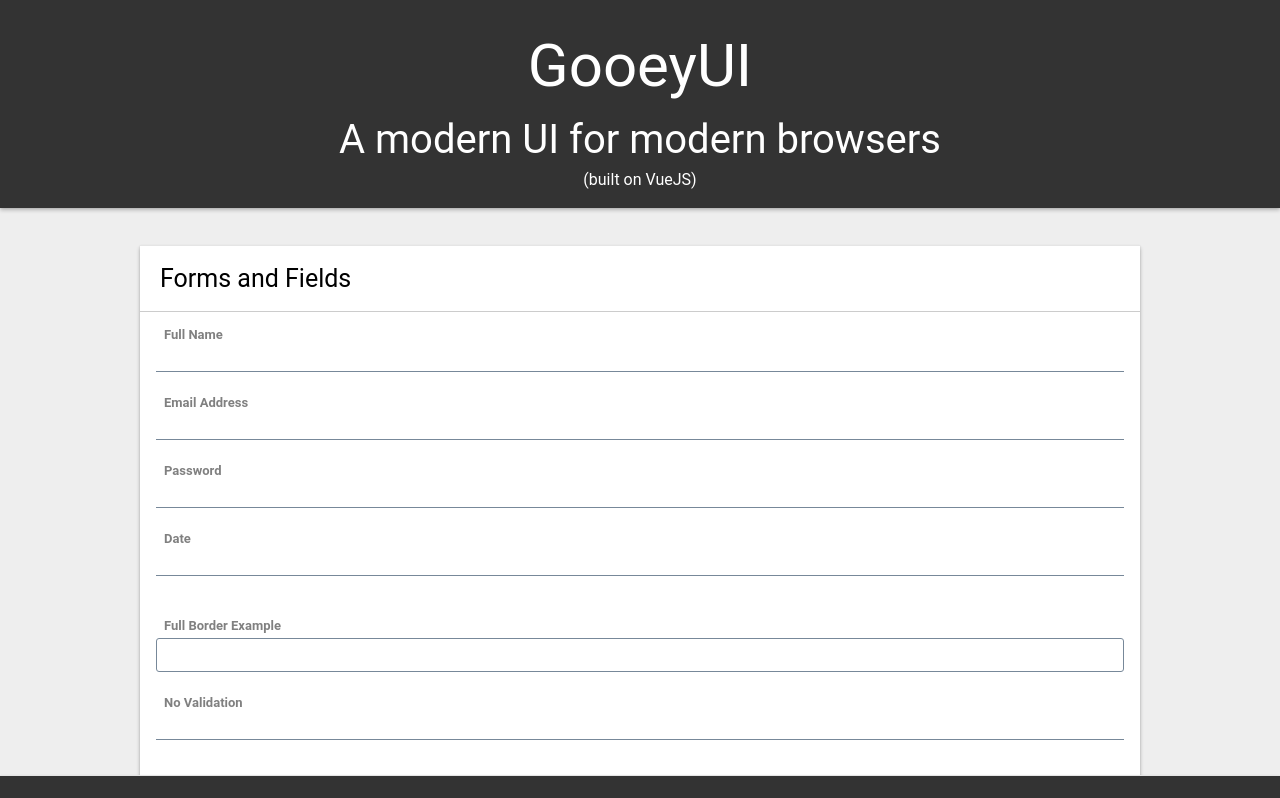
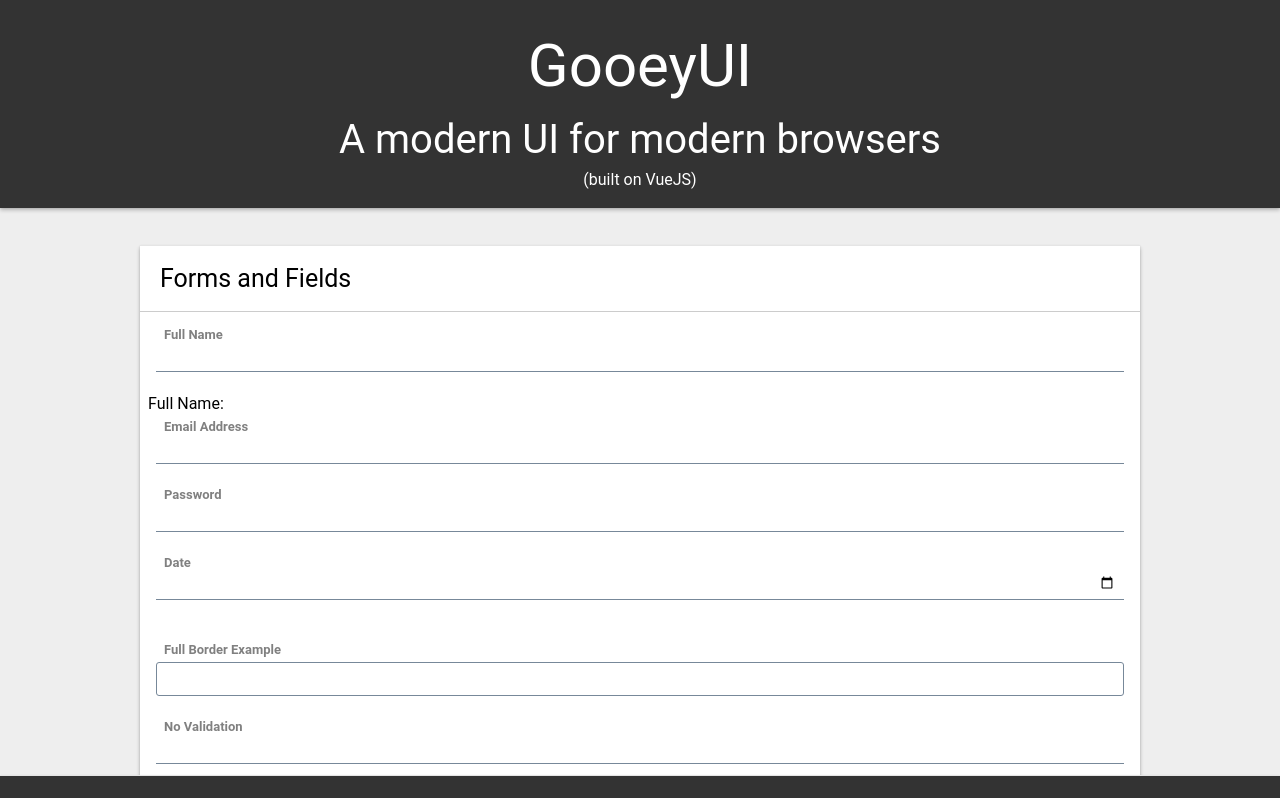
Before and after one commit to gooeywizard/gooey-ui, a Vue app: page / in a window 1280 px wide. Shown: the top 798 px of the page. Built offline with nearby package versions, Linux system fonts and the light colour scheme.

Commit message:
Fixed some issues with gw-input.

```diff
--- a/src/App.vue
+++ b/src/App.vue
@@ -15,21 +15,22 @@
 
 				<div class="gw-box-body">
 
-					<gw-input type="text" class="label-top" label="Full Name" v-model="labelTop" validate="required" name="fullName" error-msg="Please enter your name."></gw-input>
+					<gw-input type="text" label="Full Name" v-model="fullName" validate="required" name="fullName" error-msg="Please enter your name."></gw-input>
+					<div>Full Name: {{ fullName }}</div>
 
-					<gw-input type="email" label="Email Address" validate="required|email" name="email" error-msg="Please enter your email address in the format: email@email.com"></gw-input>
+					<gw-input type="email" label="Email Address" v-model="email" validate="required|email" name="email" error-msg="Please enter your email address in the format: email@email.com"></gw-input>
 
-					<gw-input type="password" label="Password" validate="required" name="password" error-msg="Please enter a password."></gw-input>
+					<gw-input type="password" label="Password" v-model="password" validate="required" name="password" error-msg="Please enter a password."></gw-input>
 
-					<gw-input type="date" label="Date" name="date"></gw-input>
+					<gw-input type="date" label="Date" v-model="date" name="date"></gw-input>
 
-					<gw-input type="text" class="border" label="Full Border Example" validate="required" name="borderExample" error-msg="You messed up!"></gw-input>
+					<gw-input type="text" class="border" label="Full Border Example" v-model="fullBorder" validate="required" name="borderExample" error-msg="You messed up!"></gw-input>
 
-					<gw-input type="text" label="No Validation" name="noValidation"></gw-input>
+					<gw-input type="text" label="No Validation" v-model="noValidation" name="noValidation"></gw-input>
 
-					<gw-input type="text" label="No Validation Border" name="noValidationBorder" class="border"></gw-input>
+					<gw-input type="text" label="No Validation Border" v-model="noValidationBorder" name="noValidationBorder" class="border"></gw-input>
 
-					<gw-input type="text" name="noLabel" class=""></gw-input>
+					<gw-input type="text" v-model="noLabel" name="noLabel"></gw-input>
 
 					<gw-checkbox label="I agree to the <a href='' v-on:click='showTerms()'>Terms of Service</a>." name="terms"></gw-checkbox>
 
@@ -148,7 +149,14 @@
 						four: 'Fourth'
 					}]
 				},
-				labelTop: ''
+				fullName: '',
+				email: '',
+				password: '',
+				date: '',
+				fullBorder: '',
+				noValidation: '',
+				noValidationBorder: '',
+				noLabel: ''
 			}
 		}
 	}
--- a/src/components/gw-input.vue
+++ b/src/components/gw-input.vue
@@ -5,9 +5,9 @@
 
 		<div class="gw-field-body">
 
-			<div v-for="(type, i) in fieldTypes" :key="i" class="gw-input">
+			<div class="gw-input">
 
-				<input v-if="type === 'text'" :type="type" ref="input" :id="inputId" :value="value" :name="name" v-validate="validate && !readonly ? validate : ''"
+				<input :type="type" ref="input" :id="inputId" :value="value" :name="name" v-validate="validate && !readonly ? validate : ''"
 						@focus="focusHandler" @blur="blurHandler"  @input="updateModel">
 
 			</div>
```
